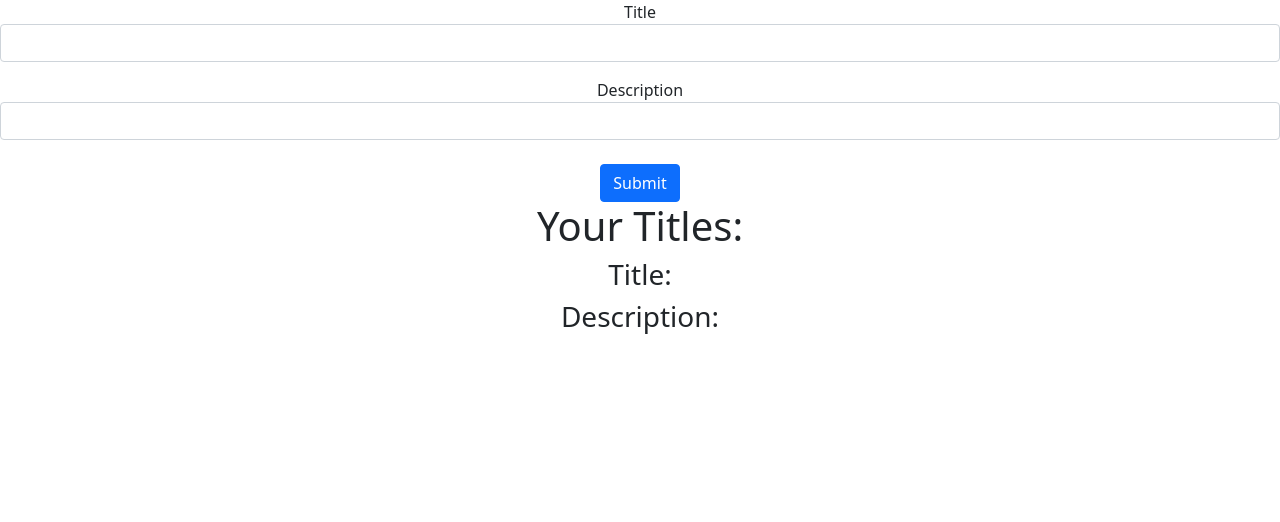
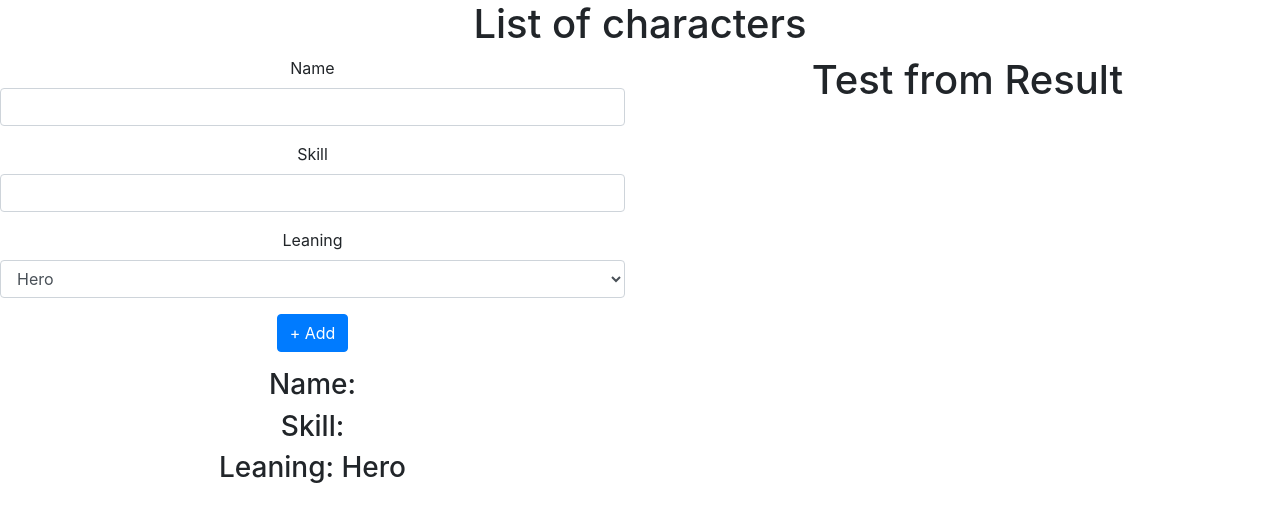
Before and after one commit to albur2021/mern_project_2021, a React (Create React App) app in the folder demo_1/: page / in a window 1280 px wide. Shown: the top 522 px of the page. Built offline with nearby package versions, Linux system fonts and the light colour scheme.

Commit message:
Set all Data to one useState to update by one method

```diff
--- a/demo_1/package.json
+++ b/demo_1/package.json
@@ -6,7 +6,7 @@
     "@testing-library/jest-dom": "^5.14.1",
     "@testing-library/react": "^11.2.7",
     "@testing-library/user-event": "^12.8.3",
-    "bootstrap": "^5.1.1",
+    "bootstrap": "^4.6.0",
     "react": "^17.0.2",
     "react-dom": "^17.0.2",
     "react-scripts": "4.0.3",
--- a/demo_1/src/App.js
+++ b/demo_1/src/App.js
@@ -1,14 +1,19 @@
-
 import "./App.css";
 import React from "react";
 
-import "bootstrap/dist/css/bootstrap.min.css";
+import "bootstrap/dist/css/bootstrap.css";
 import Form from "./components/Form";
+import Result from "./components/Result";
+
 
 function App() {
   return (
-    <div className="App">
-      <Form />
+    <div className="App container-flued">
+      <h1>List of characters</h1>
+      <div className="row">
+        <Form />
+        <Result/>
+      </div>
     </div>
   );
 }
--- a/demo_1/src/components/Form.jsx
+++ b/demo_1/src/components/Form.jsx
@@ -2,58 +2,48 @@ import React, { useState } from 'react';
 
 
 const Form = (props) =>{
-    const [title,setTitle] = useState("");
-    const [description, setDescription] = useState("");
-    const [titleValid, setTitleValid] = useState("");
-    const [descValid, setDescValid] = useState("");
-    const myFormData = (e) =>{
-        e.preventDefault();
+    // const [Name, setName] = useState("");
+    // const [Skill, setSkill] = useState("");
+    // const [Leaning, setLeaning] = useState("Hero");
+    // Here is another way to store/update Data from user's input
+    const [myForm, setMyForm] = useState({
+        Alias:"",
+        Skill:"",
+        Leaning:"Hero"
+    });
 
+    const onChangeHandler = (e) =>{
+        // console.log(e.target.name);
+        // 1. copy form; 2. update the form by using hooks/attribute - name (stored in array) and to pull the exact Data from exact input
+        setMyForm({...myForm, [e.target.name]: e.target.value});
     };
 
-    const handleTitle = (e) =>{
-        setTitle(e.target.value);
-          //validation funciton
-        if(e.target.value.length < 1){
-            setTitleValid("Title can not be Empty!");
-        }else if( e.target.value.length > 10){
-            setTitleValid("The title is no longer than 10 characters!")
-        }else{
-            setTitleValid("");
-        }
-    };
-    const handleDescription = (e) =>{
-        setDescription(e.target.value);
-          //validation funciton
-        if(e.target.value.length < 1){
-            setDescValid("Description can not be Empty!");
-        }else if( e.target.value.length < 10){
-            setDescValid("The description is NOT ENOUGH!");
-        }else{
-            setDescValid("");
-        }
-    };
-
-return(
-  <div>
-    <form onSubmit = { myFormData }>
+    return(
+    <form className="col">
         <div className="form-group">
-            <label htmlFor="Title">Title</label>
-            <input type="text" name="Title" className="form-control" onChange={ handleTitle }/>
-            <p className="text-danger">{ titleValid }</p>
+            <label htmlFor="Name">Name</label>
+            <input type="text" name="Alias" className="form-control" onChange={ onChangeHandler }/>
         </div>
         <div className="form-group">
-            <label htmlFor="Description">Description</label>
-            <input type="text" name="Description" className="form-control" onChange={ handleDescription }/>
-            <p className="text-danger">{ descValid }</p>
+            <label htmlFor="Skill">Skill</label>
+            <input type="text" name="Skill" className="form-control" onChange={ onChangeHandler }/>
         </div>
-        <input type="submit" value="Submit" className="btn btn-primary mt-2"/>
+        <div className="form-group">
+            <label htmlFor="Leaning">Leaning</label>
+            <select name="Leaning" className="form-control">
+                <option value="Hero">Hero</option>
+                <option value="Villain">Villain</option>
+                <option value="Other">Other</option>
+            </select>
+        </div>
+        <div className="form-group">
+            <input type="submit" value="+ Add" className="btn btn-primary"/>
+        </div>
+        <h3>Name: { myForm.Name }</h3>
+        <h3>Skill: { myForm.Skill }</h3>
+        <h3>Leaning: { myForm.Leaning }</h3>
     </form>
-    <h1>Your Titles:</h1>
-    <h3>Title: { title }</h3>
-    <h3>Description: { description }</h3>
-  </div>
-  )
+    )
 }
 
 
--- /dev/null
+++ b/demo_1/src/components/Result.jsx
@@ -0,0 +1,14 @@
+import React, { useState } from 'react';
+
+
+const Result = (props) =>{
+
+return(
+  <div className="col">
+    <h1>Test from Result</h1>
+  </div>
+  )
+}
+
+
+export default Result;
```
Also changed, not shown: 1 other file (tests, documents, lock files or other folders).
